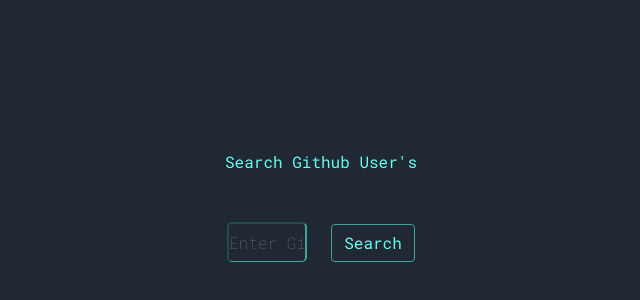
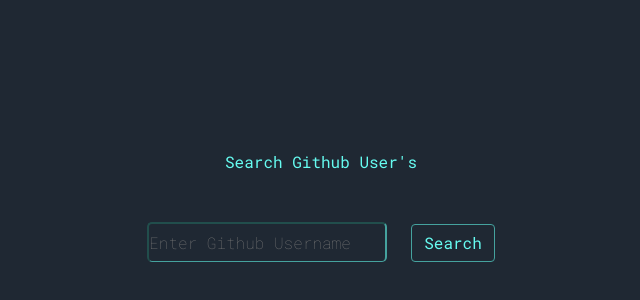
Before and after one commit to ziko0/git-typehead, a React (Create React App) app: page / in a window 1280 px wide. Shown: the part 42-342 px from the top of the page, without its empty margins (319-959 px from the left). Built offline with nearby package versions, Linux system fonts and the light colour scheme.

Commit message:
Update component.css

```diff
--- a/src/Components/component.css
+++ b/src/Components/component.css
@@ -21,7 +21,7 @@
 
 
 .search-field{
-    width: 5rem;
+    width: 15rem;
     height: 2.5rem;
     background: inherit;
     border-color: #45A29e;
```
